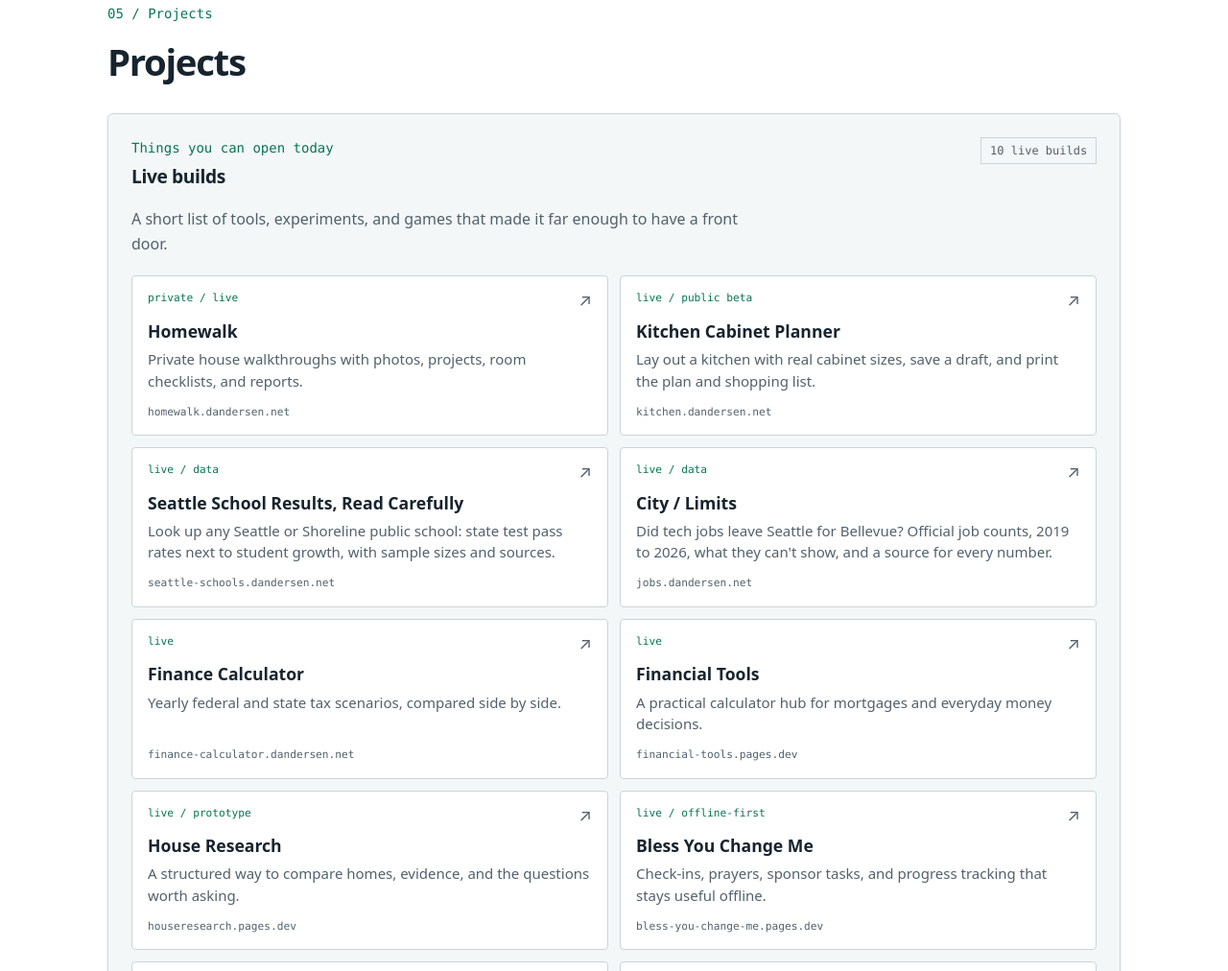
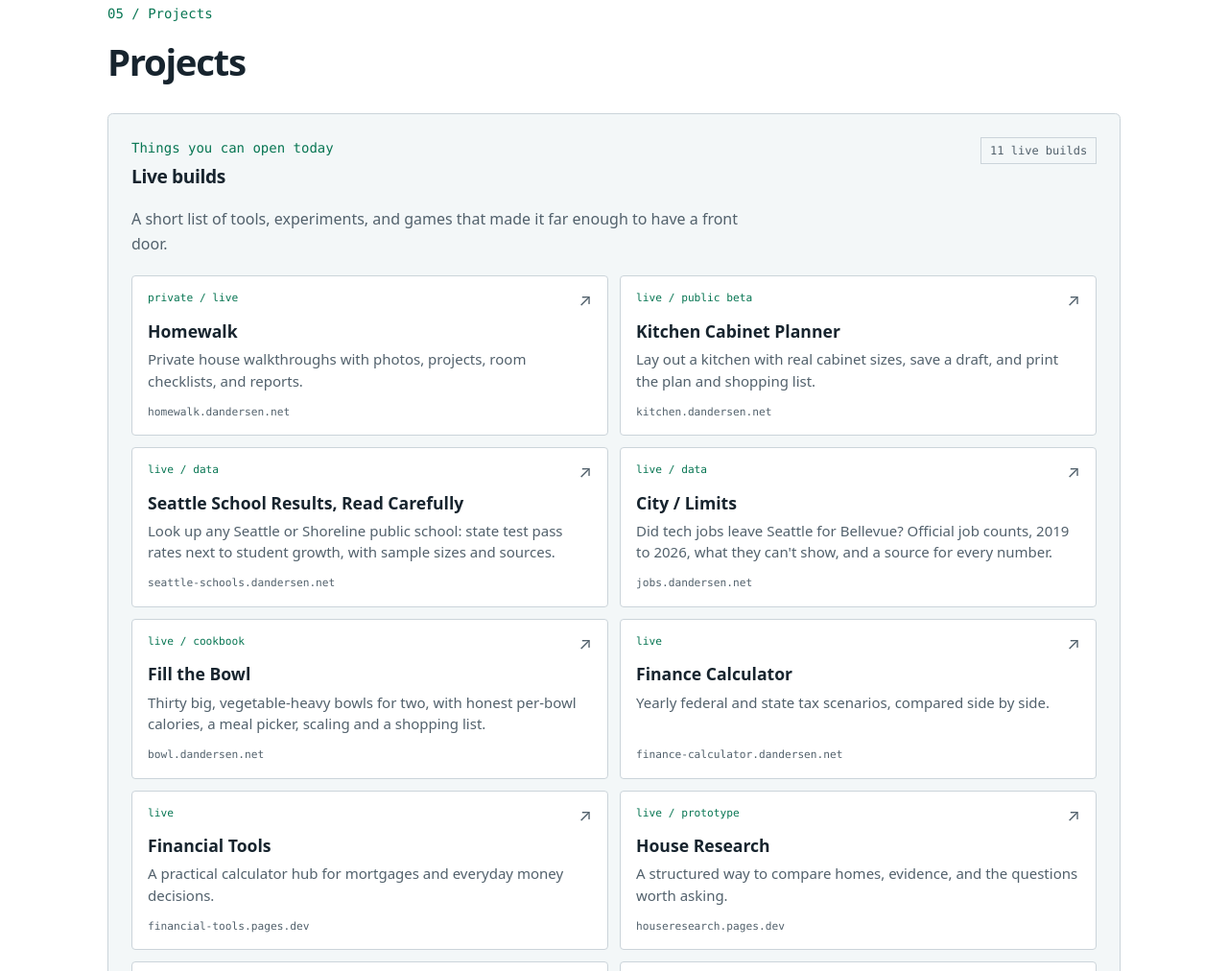
Before and after one commit to dayandersen/personal-website, a plain HTML site: page index.html in a window 1280 px wide. Shown: the part 2934-3946 px from the top of the page at 96% size. Drawn offline with Linux system fonts and the light colour scheme.

Commit message:
Add Fill the Bowl cookbook to live builds
Co-Authored-By: Claude Opus 5.5 <noreply@anthropic.com>

```diff
--- a/index.html
+++ b/index.html
@@ -225,7 +225,7 @@
             <p class="eyebrow">Things you can open today</p>
             <h3>Live builds</h3>
           </div>
-          <span class="project-count">10 live builds</span>
+          <span class="project-count">11 live builds</span>
         </header>
         <p class="project-summary">A short list of tools, experiments, and games that made it far enough to have a front door.</p>
         <div class="project-grid">
@@ -252,6 +252,12 @@
             <h4>City / Limits</h4>
             <p>Did tech jobs leave Seattle for Bellevue? Official job counts, 2019 to 2026, what they can't show, and a source for every number.</p>
             <span class="project-url">jobs.dandersen.net</span>
+          </a>
+          <a class="project-card" href="https://bowl.dandersen.net/" target="_blank" rel="noopener noreferrer">
+            <div class="project-card-top"><span class="project-state">live / cookbook</span><span class="project-arrow" aria-hidden="true">↗</span></div>
+            <h4>Fill the Bowl</h4>
+            <p>Thirty big, vegetable-heavy bowls for two, with honest per-bowl calories, a meal picker, scaling and a shopping list.</p>
+            <span class="project-url">bowl.dandersen.net</span>
           </a>
           <a class="project-card" href="https://finance-calculator.dandersen.net/" target="_blank" rel="noopener noreferrer">
             <div class="project-card-top"><span class="project-state">live</span><span class="project-arrow" aria-hidden="true">↗</span></div>
```
